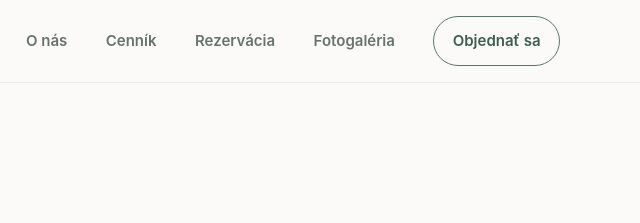
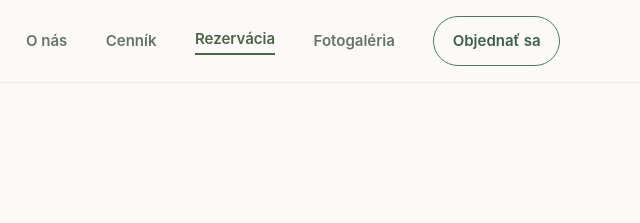
Before and after one commit to pallova9/kozmetick-sal-n, a plain HTML site: page rezervacia.html in a window 1280 px wide. Shown: the top 223 px of the page, 640-1280 px from the left. Drawn offline with Linux system fonts and the light colour scheme.

Commit message:
Highlight 'Rezervácia' link as active

```diff
--- a/rezervacia.html
+++ b/rezervacia.html
@@ -19,7 +19,7 @@
         <nav class="site-nav" id="site-nav" aria-label="Hlavná navigácia">
           <a href="o-nas.html">O nás</a>
           <a href="cennik.html">Cenník</a>
-          <a href="rezervacia.html">Rezervácia</a>
+          <a class="active" href="rezervacia.html">Rezervácia</a>
           <a href="fotogaleria.html">Fotogaléria</a>
           <a class="nav-cta" href="rezervacia.html">Objednať sa</a>
         </nav>
```
